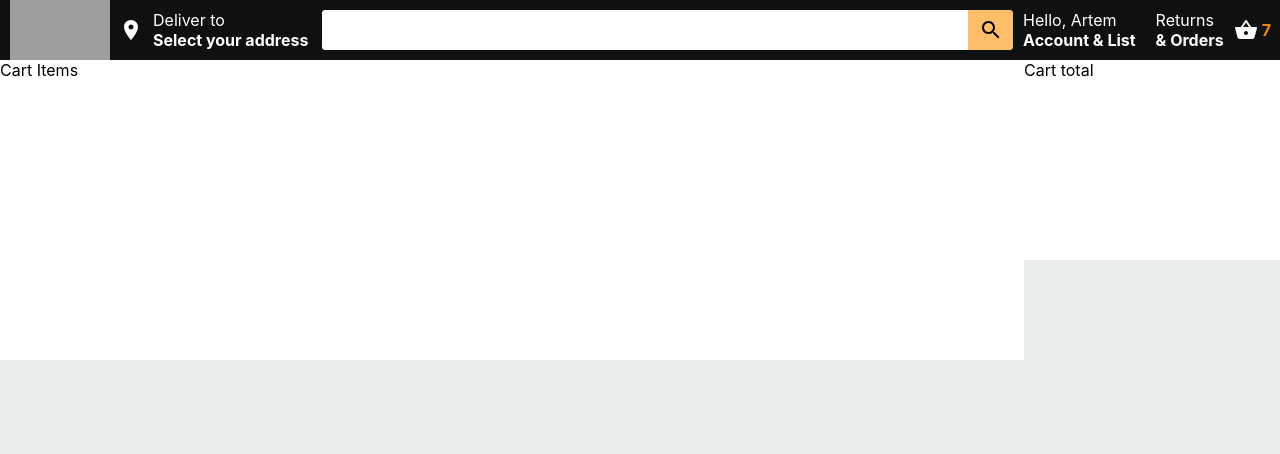
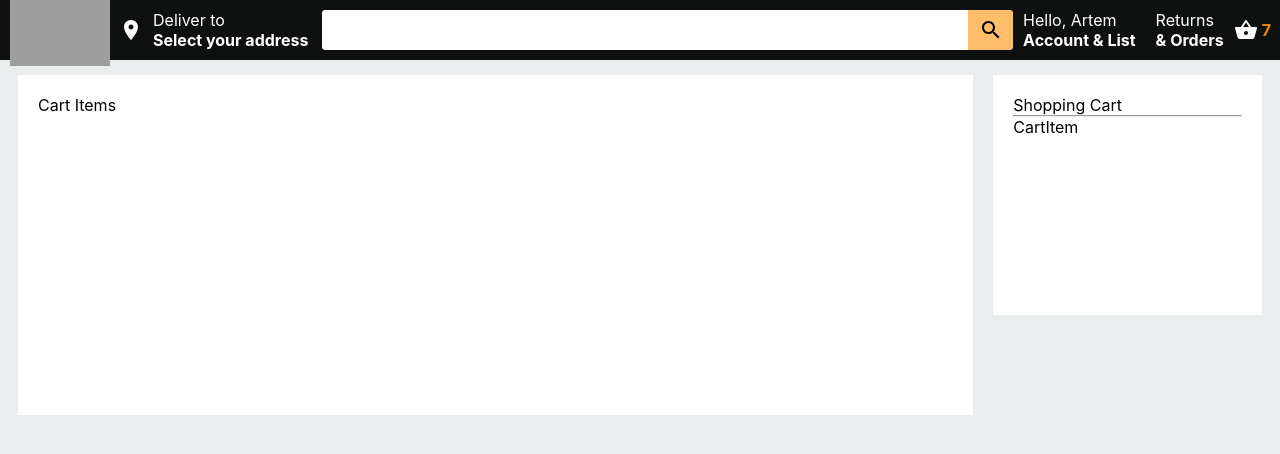
Before and after one commit to aiefymenko/amazon-clone, a React (Create React App) app: page /cart in a window 1280 px wide. Shown: the top 454 px of the page. Built offline with nearby package versions, Linux system fonts and the light colour scheme; grey boxes are pictures that could not be loaded.

Commit message:
Create CartItem

```diff
--- a/src/Cart.js
+++ b/src/Cart.js
@@ -17,4 +17,5 @@ export default Cart
 
 const Container = styled.div`
 display: flex;
+padding: 15px 18px 0 18px;
 `
--- /dev/null
+++ b/src/CartItem.js
@@ -0,0 +1,15 @@
+import React from 'react';
+import styled from 'styled-components';
+
+function CartItem() {
+  return (
+   <Container>
+    CartItem
+    </Container>
+  )
+}
+
+export default CartItem
+
+const Container = styled.div`
+`
--- a/src/CartItems.js
+++ b/src/CartItems.js
@@ -15,4 +15,6 @@ const Container = styled.div`
 height: 300px;
 background-color: white;
 flex: 0.8;
+margin-right: 20px;
+padding: 20px;
 `
--- a/src/CartTotal.js
+++ b/src/CartTotal.js
@@ -1,11 +1,18 @@
 import React from 'react';
 import styled from 'styled-components';
+import CartItem from './CartItem';
 
 
 function CartTotal() {
   return (
     <Container>
-      Cart total
+      <Title>
+        Shopping Cart
+      </Title>
+      <hr/>
+      <ItemsContainer>
+        <CartItem />
+      </ItemsContainer>
     </Container>
   )
 }
@@ -16,4 +23,11 @@ const Container = styled.div`
 height: 200px;
 background-color: white;
 flex: 0.2;
+padding: 20px;
 `
+
+const Title = styled.div`
+`
+
+const ItemsContainer = styled.div`
+`
```
